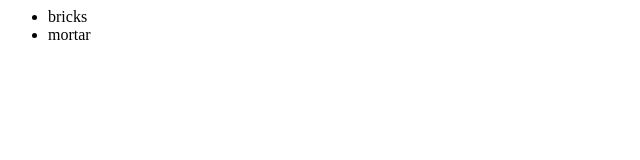
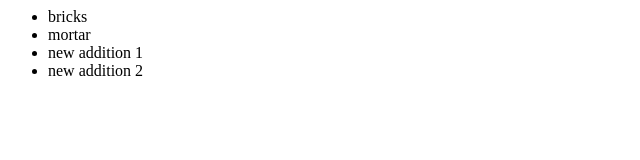
Before and after one commit to ad479/newGitTest, a plain HTML site: page index.html in a window 1280 px wide. Shown: the whole page, without its empty margins (0-640 px from the left). Drawn offline with Linux system fonts and the light colour scheme.

Commit message:
added new features

```diff
--- a/index.html
+++ b/index.html
@@ -4,6 +4,8 @@
 			<ul>
 				<li>bricks</li>
 				<li>mortar</li>
+				<li>new addition 1</li>
+				<li>new addition 2</li>
 			</ul>
 		</div>
 	</body>
```
